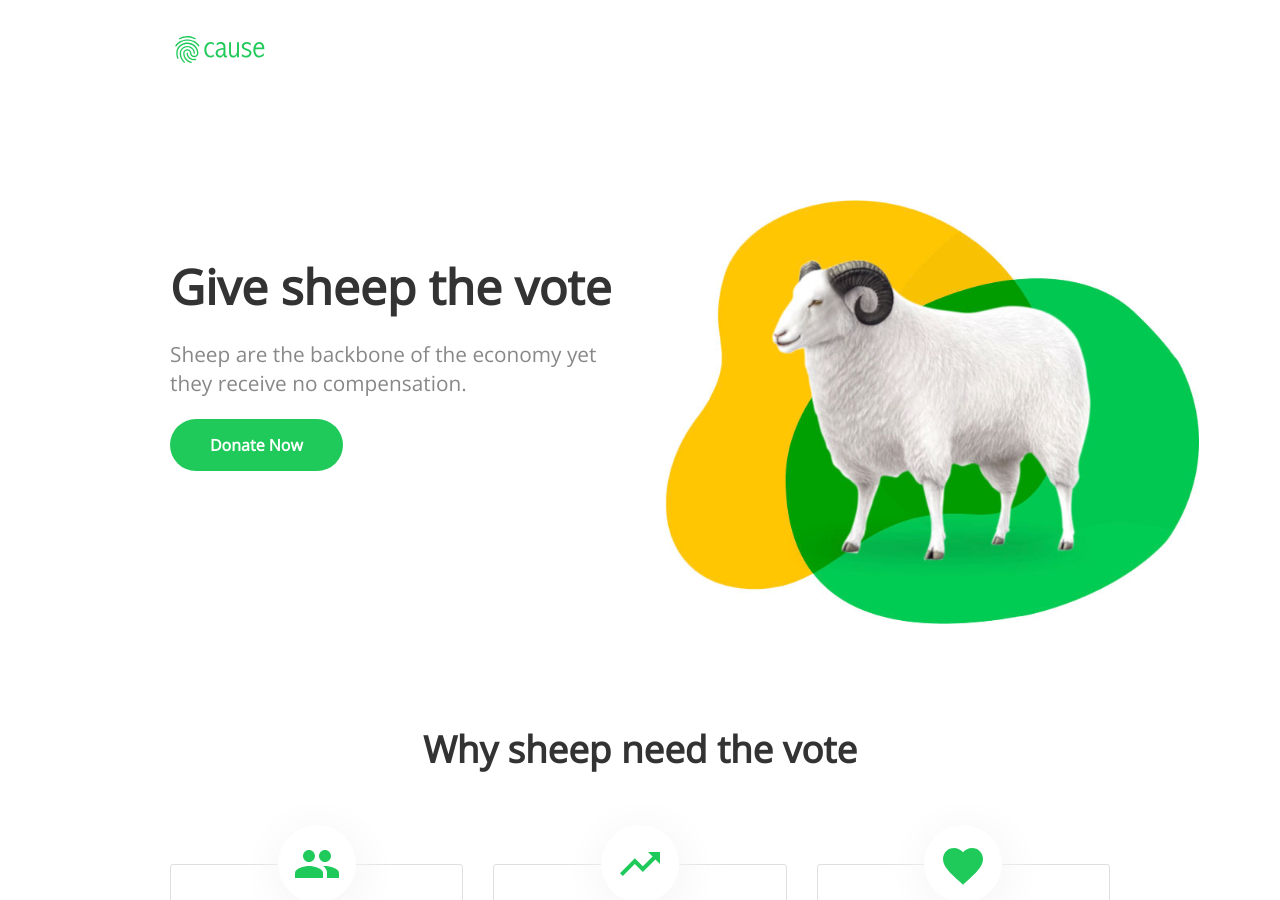
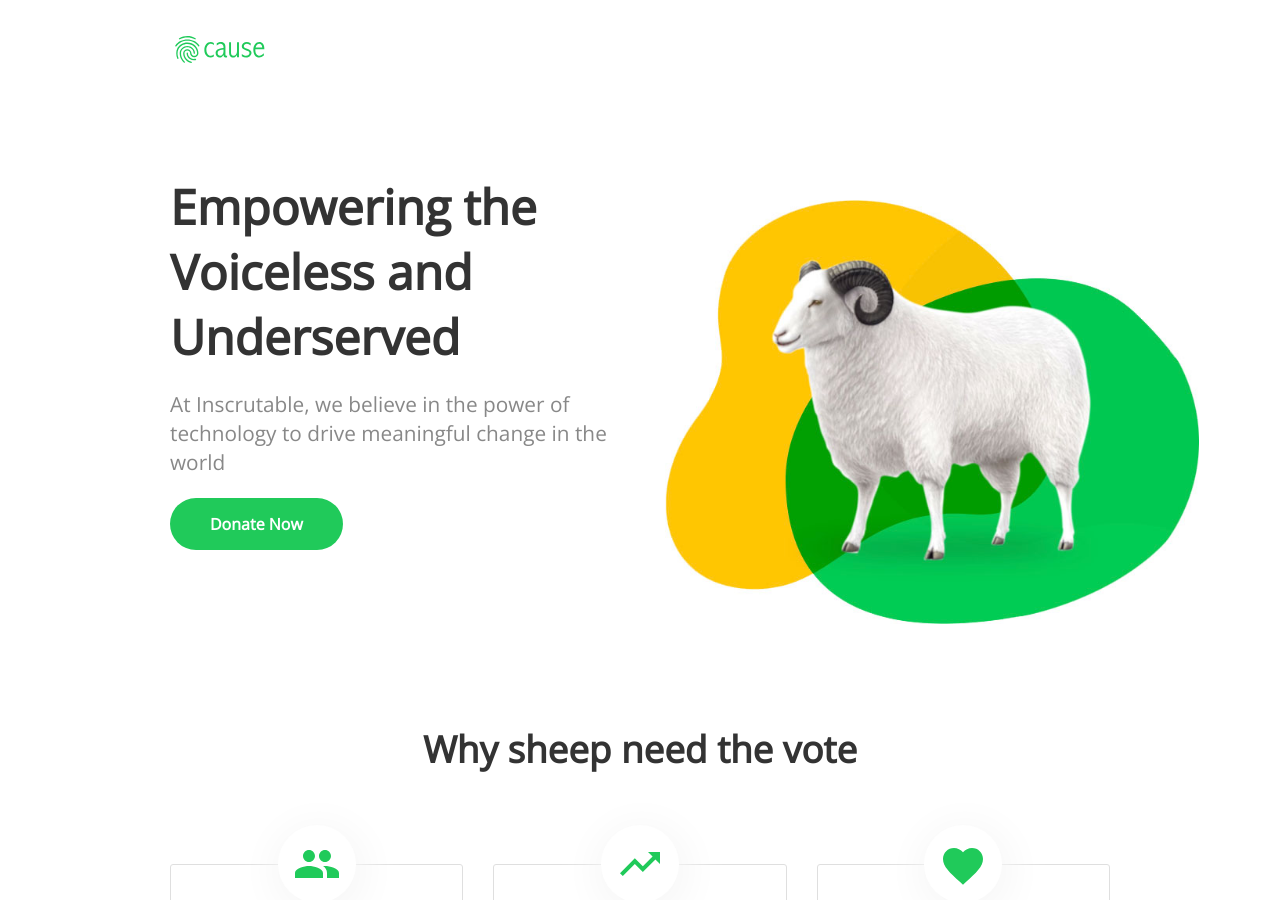
Before and after one commit to dankarlin/inscrutable-cause, a Jekyll site: the page built from index.html, in a window 1280 px wide and 900 px high. Built offline with Jekyll 4.4.1, drawn with Linux system fonts in a browser that asks for light colours; nearby versions of some CDN libraries; a script that is not in the unit is left out.

Commit message:
Updated 'index.html' via CloudCannon

```diff
--- a/index.html
+++ b/index.html
@@ -6,8 +6,12 @@
 	<div class="container">
 		<div class="column">
 			<div>
-				<h1 class="editable">Give sheep the vote</h1>
-				<p class="editable">Sheep are the backbone of the economy yet they receive no compensation.</p>
+				<h1 class="editable">
+					Empowering the Voiceless and Underserved
+				</h1>
+				<p class="editable">
+					At Inscrutable, we believe in the power of technology to drive meaningful change in the world
+				</p>
 				<div class="button">
 					<a href="#donate">Donate Now</a>
 				</div>
```
